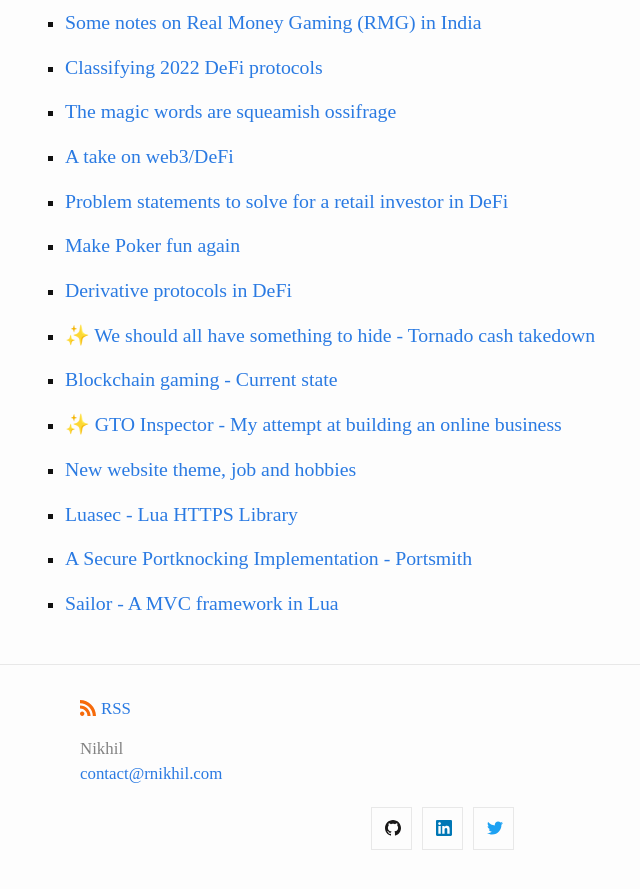
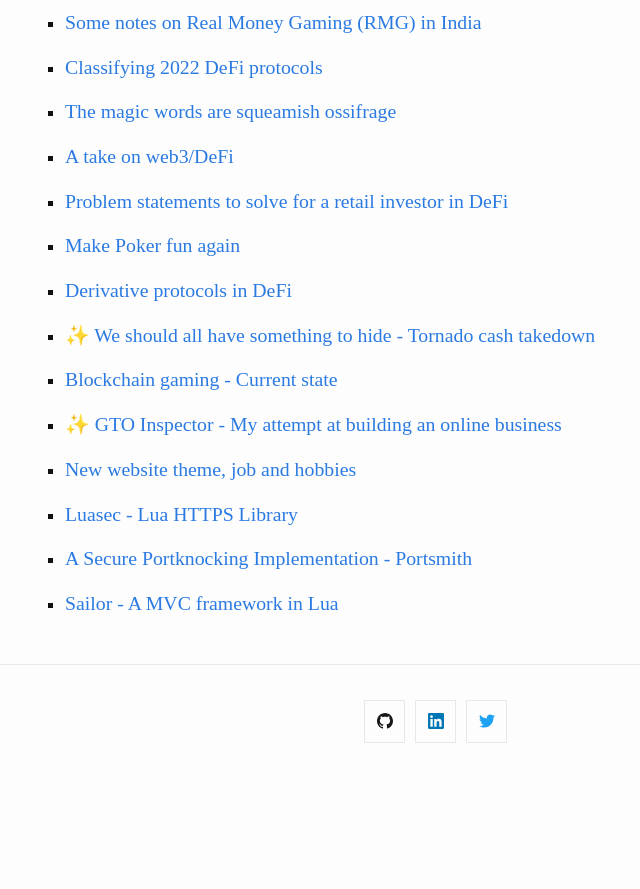
Before and after one commit to r-nikhil/r-nikhil.github.io, a Jekyll site: the page built from index.md, in a window 1280 px wide and 900 px high, scrolled down 656 px. Shown: the top 889 px of the window, without its empty margins (205-845 px from the left). Built offline with Jekyll 4.4.1, drawn with Linux system fonts in a browser that asks for light colours; after the commit the page ends 1434 px from its top, so only the background shows below that.

Commit message:
Update footer.html

```diff
--- a/_includes/footer.html
+++ b/_includes/footer.html
@@ -1,36 +1,36 @@
 <footer class="site-footer h-card">
-  <data class="u-url" href="{{ "/" | relative_url }}"></data>
+  <!-- <data class="u-url" href="{{ "/" | relative_url }}"></data> -->
 
   <div class="wrapper">
 
-    <div class="footer-col-wrapper">
-      <div class="footer-col">
-        <p class="feed-subscribe">
+    <!-- <div class="footer-col-wrapper"> -->
+      <!-- <div class="footer-col"> -->
+        <!-- <p class="feed-subscribe">
           <a href="{{ 'feed.xml' | relative_url }}">
             <svg class="svg-icon orange">
               <use xlink:href="{{ 'assets/minima-social-icons.svg#rss' | relative_url }}"></use>
-            </svg><span>RSS</span>
-          </a>
-        </p>
-       {%- if site.author %}
-        <ul class="contact-list">
-          {% if site.author.name -%}
+            </svg><span>RSS</span> -->
+          <!-- </a>
+        </p>  -->
+       <!-- {%- if site.author %}
+        <ul class="contact-list"> -->
+          <!-- {% if site.author.name -%}
             <li class="p-name">{{ site.author.name | escape }}</li>
-          {% endif -%}
-          {% if site.author.email -%}
+          {% endif -%} -->
+          <!-- {% if site.author.email -%}
             <li><a class="u-email" href="mailto:{{ site.author.email }}">{{ site.author.email }}</a></li>
           {%- endif %}
         </ul>
-      {%- endif %}
+      {%- endif %} -->
       <!-- </div> -->
       <!-- <div class="footer-col">
         <p>{{ site.description | escape }}</p>
       </div> -->
     <!-- </div> -->
-
+    <!-- <div class="footer-col"> -->
      <div class="social-links">
       {%- include social.html -%}
-      <!-- <p style="font-size: 10px">rnikhil.com is best viewed with Netscape Navigator 4.0 or below on a Pentium 3±1 emulated in Javascript on an Apple IIGS
+      <!-- <p style="font-size: 5px">rnikhil.com is best viewed with Netscape Navigator 4.0 or below on a Pentium 3±1 emulated in Javascript on an Apple IIGS
 at a screen resolution of 1024x1. Please enable your ad blockers, disable high-heat drying, and remove your device
 from Airplane Mode and set it to Boat Mode. For security reasons, please leave caps lock on while browsing.</p>
     </div>  -->
```
